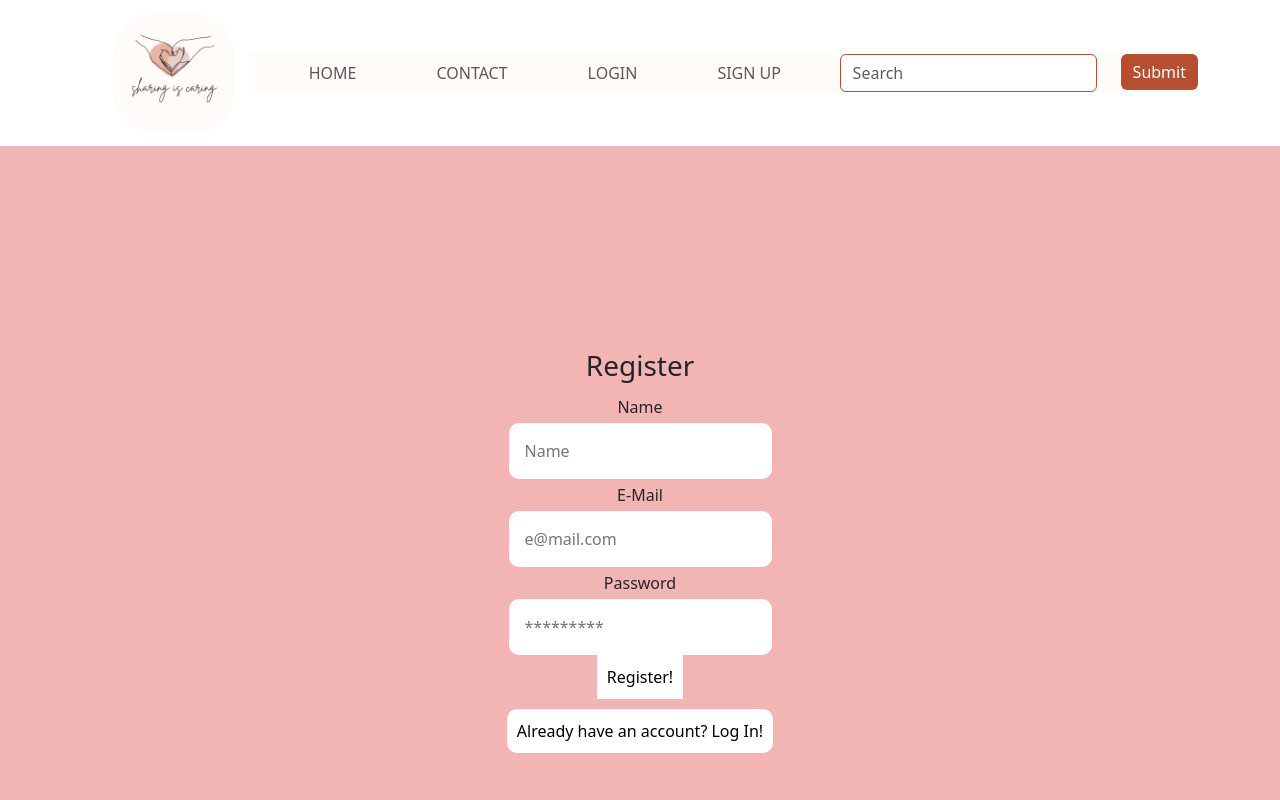
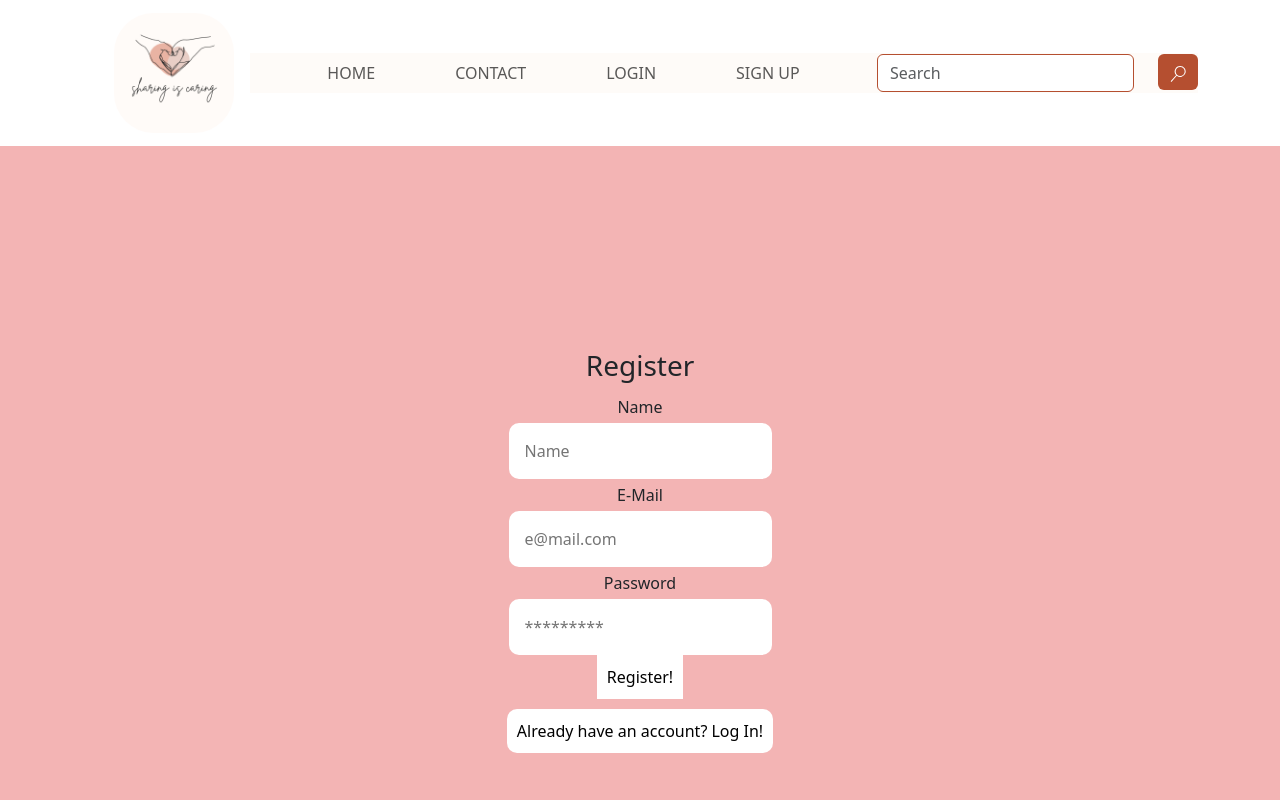
Before and after one commit to Mindshare-Code-Collective/sharing-is-caring, a React (Create React App) app in the folder frontend/: page /register in a window 1280 px wide. Shown: the top 800 px of the page. Built offline with nearby package versions, Linux system fonts and the light colour scheme.

Commit message:
edit-submit-button

```diff
--- a/frontend/src/component/Header/Header.jsx
+++ b/frontend/src/component/Header/Header.jsx
@@ -9,7 +9,7 @@ import Form from 'react-bootstrap/Form';
 import Button from 'react-bootstrap/Button';
 import Row from 'react-bootstrap/Row';
 import Col from 'react-bootstrap/Col';
-
+import {VscSearch} from 'react-icons/vsc'
 
 
 
@@ -39,7 +39,7 @@ function Header() {
             />
           </Col>
           <Col xs="auto">
-            <Button type="submit" className='btn'  style={{backgroundColor:'#B54F30'}}>Submit</Button>
+            <Button type="submit" className='btn'  style={{backgroundColor:'#B54F30'}}> <VscSearch /> </Button>
           </Col>
         </Row>
       </Form>
```
